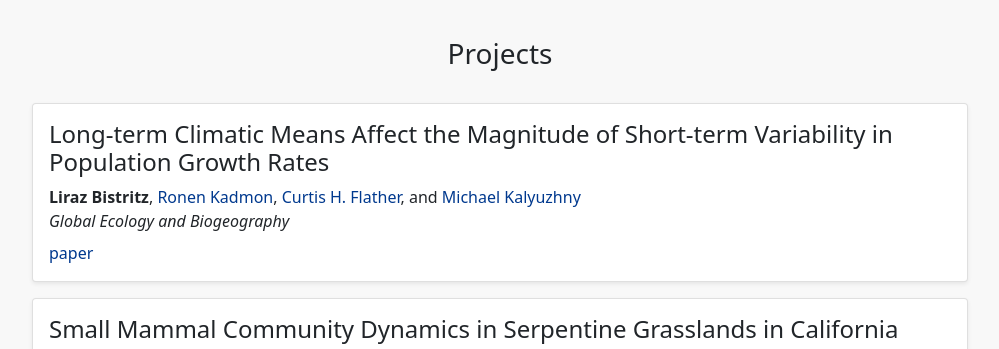
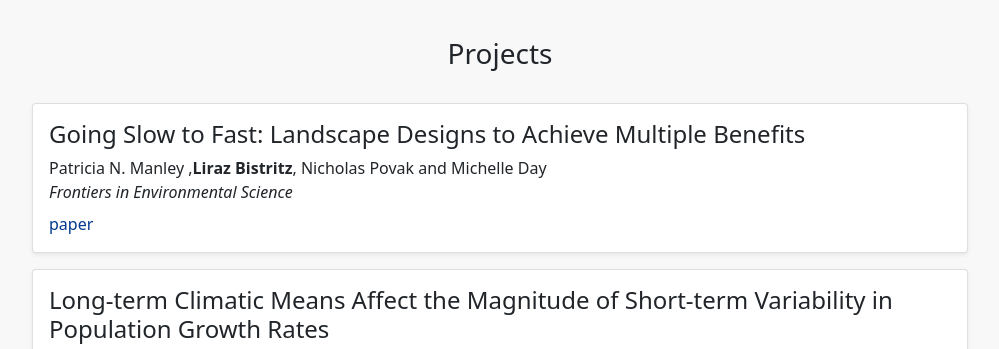
Before and after one commit to lirazbis/lirazbis.github.io, a plain HTML site: page index.html in a window 1280 px wide. Shown: the part 422-771 px from the top of the page, without its empty margins (140-1139 px from the left). Drawn offline with nearby package versions, Linux system fonts and the light colour scheme.

Commit message:
Update index.html
Adding a new paper

```diff
--- a/index.html
+++ b/index.html
@@ -41,6 +41,21 @@
         <a name="publications"></a>
         <h3 class="display-7 mb-2 text-center">Projects</h3>
         <br>
+                <div class="card-deck mb-3">
+            <div class="card mb-2 shadow-sm">
+                <div class="card-body p-2 d-flex flex-wrap">
+                    <div class="p-2 order-2 bd-highlight">
+                        <h4 class="my-0 mb-2 font-weight-normal">Going Slow to Fast: Landscape Designs to Achieve Multiple Benefits</h4>
+                        <ul class="list-unstyled mb-0">
+                            <li> Patricia N. Manley ,<b>Liraz Bistritz</b>, Nicholas Povak and Michelle Day</li>
+                            <li><i>Frontiers in Environmental Science</i></li>
+                            <li class="mt-2"><a
+                                    target="_blank" href="https://doi.org/10.3389/fenvs.2025.1560125">paper</a></li>
+                        </ul>
+                    </div>
+                </div>
+            </div>
+        </div>
         <div class="card-deck mb-3">
             <div class="card mb-2 shadow-sm">
                 <div class="card-body p-2 d-flex flex-wrap">
```
